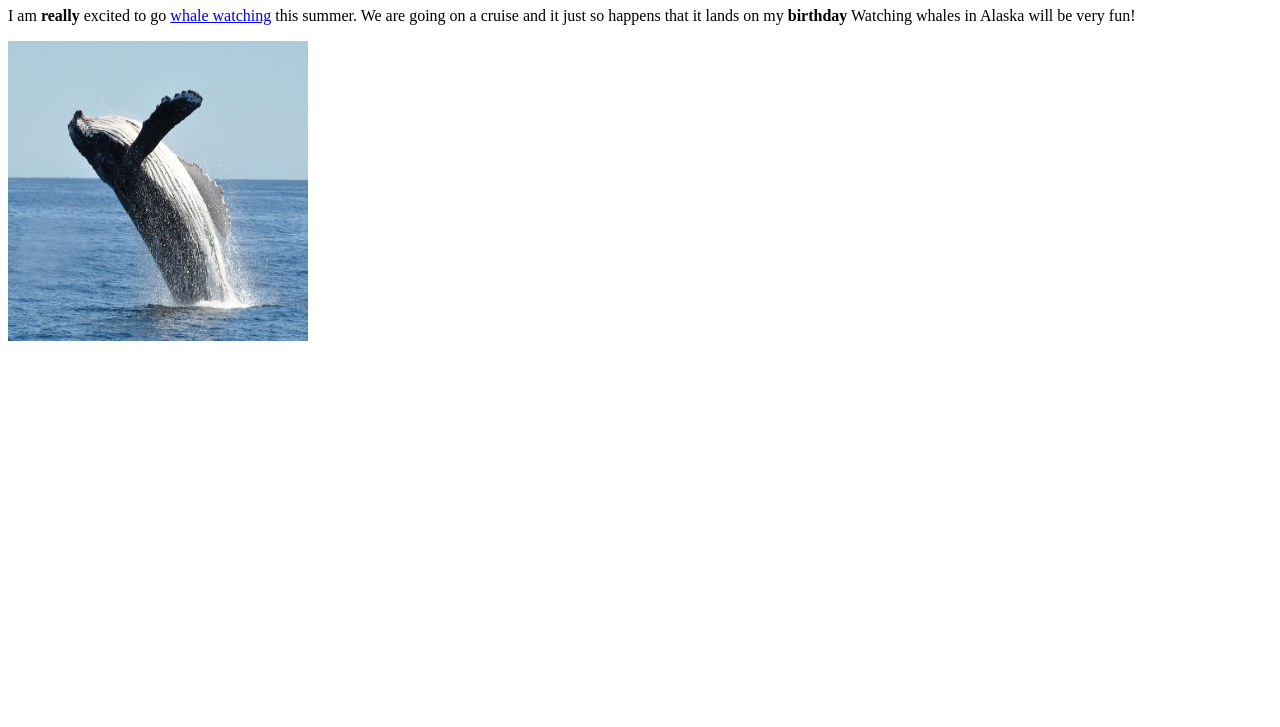
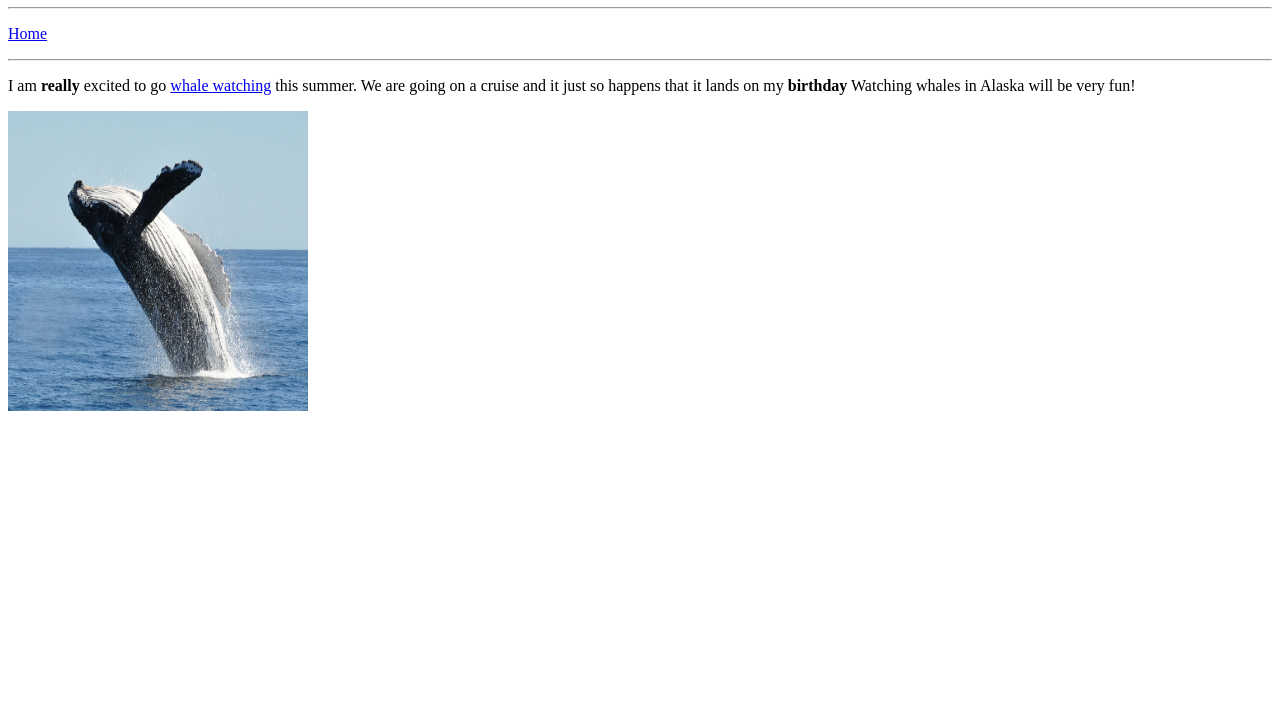
Before and after one commit to farts27/Steven.T.CSC196, a plain HTML site: page index.html in a window 1280 px wide. Shown: the part 73-800 px from the top of the page. Drawn offline with Linux system fonts and the light colour scheme.

Commit message:
Update index.html

```diff
--- a/index.html
+++ b/index.html
@@ -6,6 +6,15 @@
   </head>
   <body>
     <h1>DIS MY PAGE!!!</h1>
+
+    <hr>
+		<p>
+			<div class="topnav">
+			 	<a href="fancifymytext.html">Home</a>
+			</div>
+		</p>
+		<hr>
+
     <p>I am <strong>really</strong> excited to go <a href="https://www.princess.com/ports-excursions/bar-harbor-maine-excursions/whale-watching-cruise/" title="Whale Watchers" target="_blank">whale watching</a> this summer. We are going on a cruise
         and it just so happens that it lands on my <strong>birthday</strong> Watching whales in Alaska will be very fun!
     </p>
```
